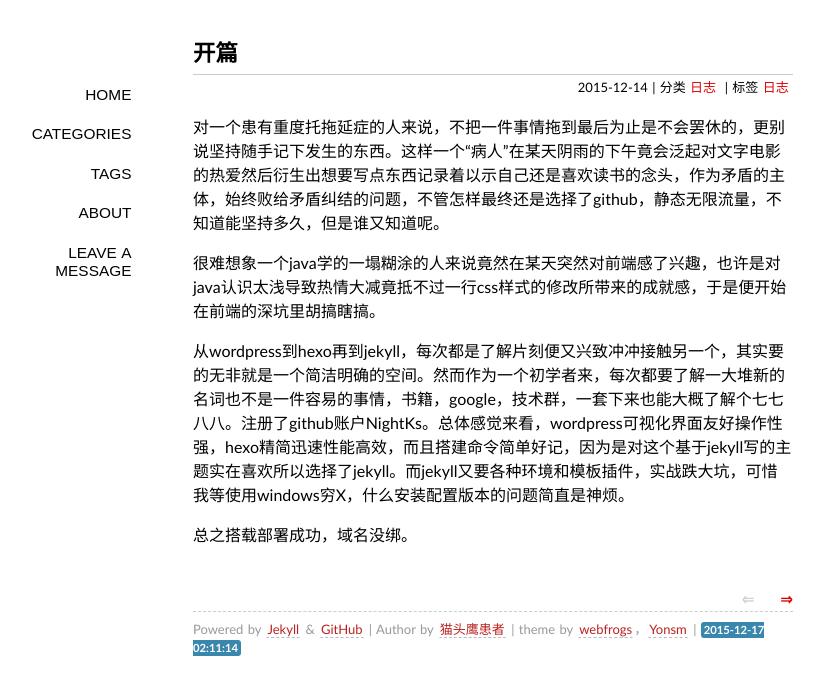
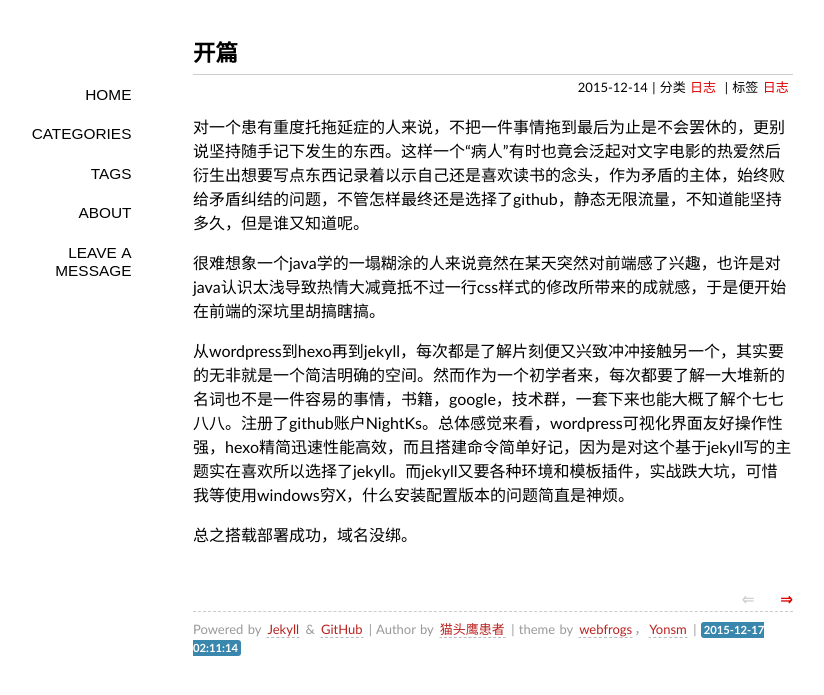
Before and after one commit to NightKs/NightKs.github.io, a Jekyll site: the page built from _posts/2015-12-14-kai-pian.md, in a window 1280 px wide. Shown: the top 695 px of the page, without its empty margins (147-971 px from the left). Built offline with Jekyll 4.4.1, drawn with Linux system fonts in a browser that asks for light colours; some web fonts are replaced; Markdown is read by kramdown in place of the engine named in the settings; comment, search, counter and statistics services are not loaded.

Commit message:
Update 2015-12-14-kai-pian.md

```diff
--- a/_posts/2015-12-14-kai-pian.md
+++ b/_posts/2015-12-14-kai-pian.md
@@ -5,7 +5,7 @@ title: 开篇
 categories: 日志
 tags: 日志
 ---
-对一个患有重度托拖延症的人来说，不把一件事情拖到最后为止是不会罢休的，更别说坚持随手记下发生的东西。这样一个“病人”在某天阴雨的下午竟会泛起对文字电影的热爱然后衍生出想要写点东西记录着以示自己还是喜欢读书的念头，作为矛盾的主体，始终败给矛盾纠结的问题，不管怎样最终还是选择了github，静态无限流量，不知道能坚持多久，但是谁又知道呢。
+对一个患有重度托拖延症的人来说，不把一件事情拖到最后为止是不会罢休的，更别说坚持随手记下发生的东西。这样一个“病人”有时也竟会泛起对文字电影的热爱然后衍生出想要写点东西记录着以示自己还是喜欢读书的念头，作为矛盾的主体，始终败给矛盾纠结的问题，不管怎样最终还是选择了github，静态无限流量，不知道能坚持多久，但是谁又知道呢。
 
 很难想象一个java学的一塌糊涂的人来说竟然在某天突然对前端感了兴趣，也许是对java认识太浅导致热情大减竟抵不过一行css样式的修改所带来的成就感，于是便开始在前端的深坑里胡搞瞎搞。
 
```
